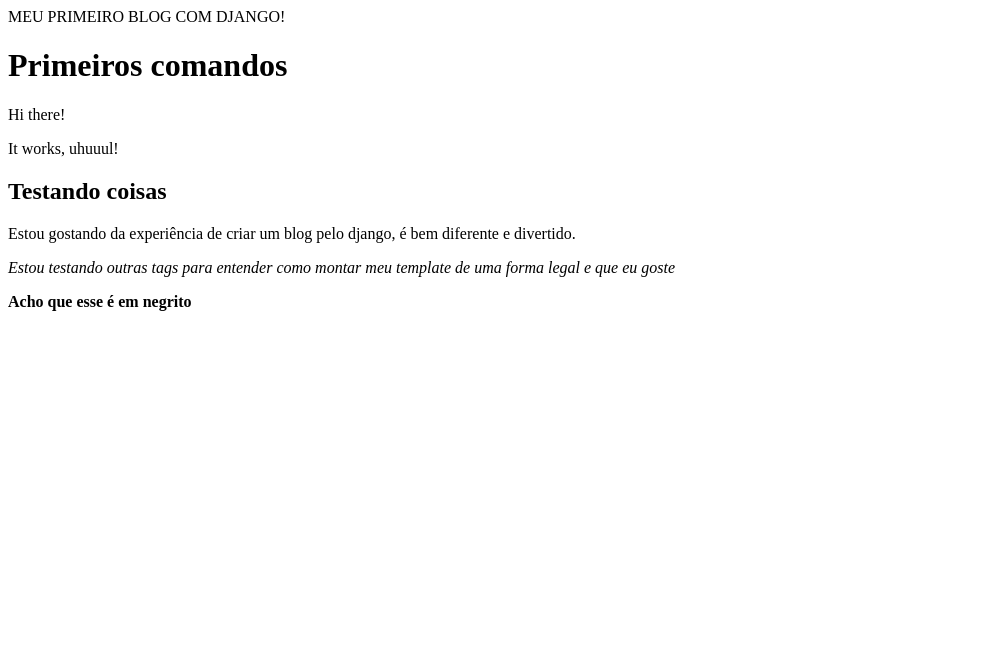
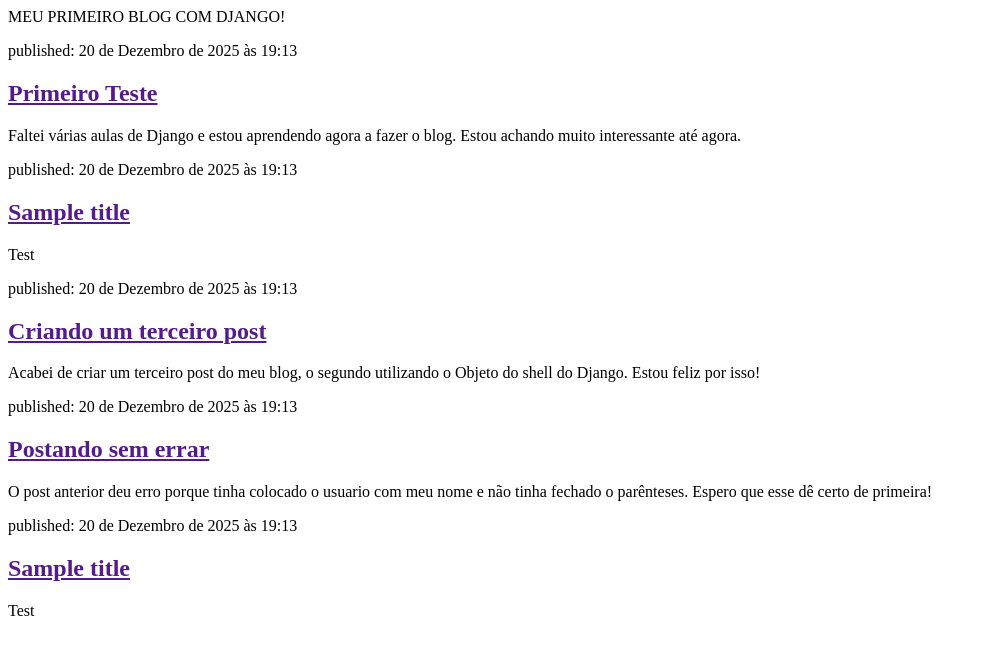
Before and after one commit to JullyssanDelmaz/MeuPrimeiroBlog, a Django app: page / in a window 1280 px wide. Shown: the top 655 px of the page, without its empty margins (0-986 px from the left). Run offline with Django 5.2, Linux system fonts and the light colour scheme; data comes from the database, SQL or seed files in the repository; both versions use the stored data as it was after the commit.

Commit message:
Criando posts no shell Django

```diff
--- a/blog/models.py
+++ b/blog/models.py
@@ -12,6 +12,7 @@ class Post(models.Model):
 
     def publish(self):
         self.published_date = timezone.now()
+        self.save()
 
     def __str__(self):
         return self.title
--- a/blog/templates/blog/post_list.html
+++ b/blog/templates/blog/post_list.html
@@ -4,14 +4,13 @@
         MEU PRIMEIRO BLOG COM DJANGO!
     </head>
     <body>
-        <h1>Primeiros comandos</h1>
-        <div><p>Hi there! </p>
-        <p>It works, uhuuul!</p></div>
-        <h2>Testando coisas</h2>
-        <div><p> Estou gostando da experiência de criar um blog pelo django, é bem diferente e divertido.</p>
-        <em> Estou testando outras tags para entender como montar meu template de uma forma legal e que eu goste</em> <!-- Deixa o texto em italico-->
-        <p><strong> Acho que esse é em negrito</strong></p></div> <!---->
-
+    {% for post in posts %}
+        <div>
+            <p>published: {{ post.published_date }}</p>
+            <h2><a href="">{{ post.title }}</a></h2>
+            <p>{{ post.text|linebreaksbr }}</p>
+        </div>
+    {% endfor %}
 
 
 
```
Also changed, not shown: db.sqlite3.
